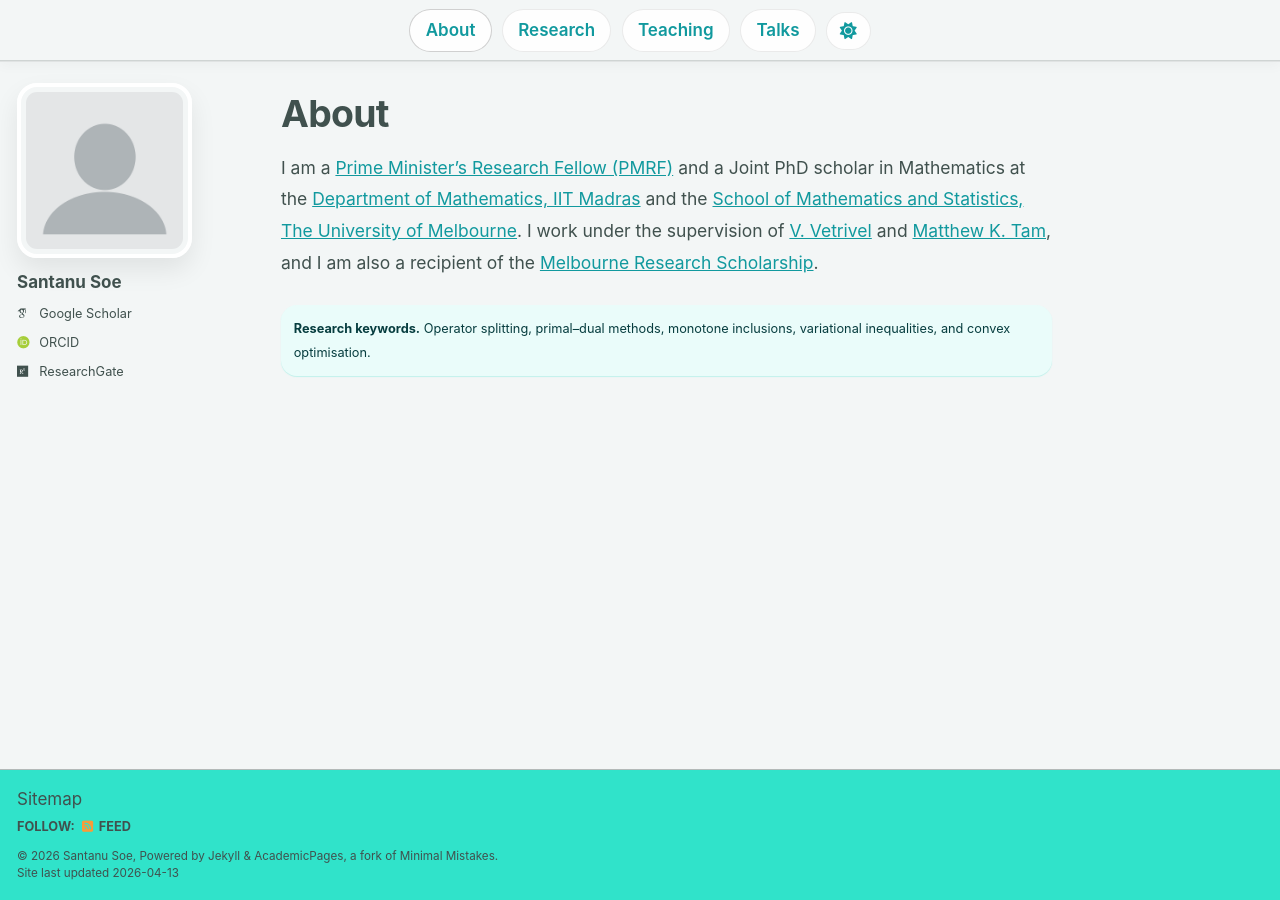
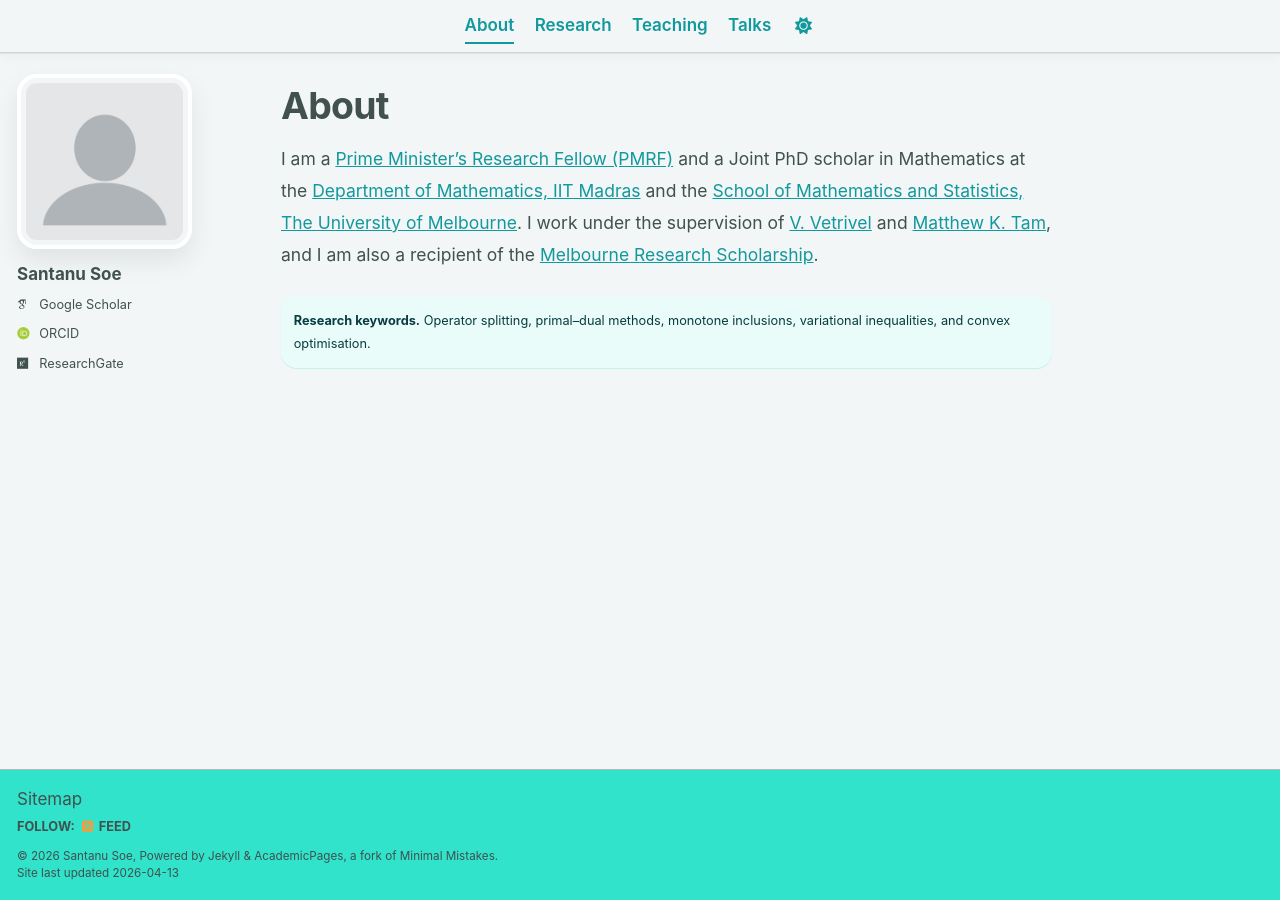
Before and after one commit to santanusoe/santanusoe.github.io, a Jekyll site: the page built from _pages/about.md, in a window 1280 px wide. Built offline with Jekyll 4.4.1, drawn with Linux system fonts in a browser that asks for light colours; some web fonts are replaced; a script bundle is joined from its source files by our own code; library files that are not in the unit come from our copies.

Commit message:
Restore desktop navigation layout while keeping stacked mobile menu

```diff
--- a/assets/css/main.scss
+++ b/assets/css/main.scss
@@ -68,11 +68,12 @@ body {
 }
 
 .site-nav-links {
-  display: flex;
+  display: flex !important;
+  flex-direction: row !important;
   flex-wrap: wrap;
   align-items: center;
   justify-content: center;
-  gap: 0.45rem 0.6rem;
+  gap: 0.45rem 1.2rem;
   list-style: none;
   margin: 0;
   padding: 0;
@@ -86,23 +87,24 @@ body {
   display: inline-flex;
   align-items: center;
   justify-content: center;
-  min-height: 2.25rem;
-  padding: 0.45rem 0.9rem;
-  border-radius: 999px;
+  min-height: auto;
+  padding: 0.2rem 0;
+  border-radius: 0;
   font-weight: 600;
   text-decoration: none;
-  border: 1px solid rgba(0, 0, 0, 0.08);
-  background: rgba(255, 255, 255, 0.86);
+  border: 0;
+  border-bottom: 2px solid transparent;
+  background: transparent;
 }
 
 .site-nav-links__item.selected a {
-  border-color: rgba(0, 0, 0, 0.18);
+  border-bottom-color: currentColor;
 }
 
 .site-nav-links__toggle a {
-  min-width: 2.5rem;
-  padding-left: 0.75rem;
-  padding-right: 0.75rem;
+  min-width: auto;
+  padding-left: 0.2rem;
+  padding-right: 0.2rem;
 }
 
 .sidebar.sticky {
@@ -251,14 +253,23 @@ body {
   }
 
   .site-nav-links {
-    gap: 0.35rem 0.4rem;
-    justify-content: center;
+    flex-direction: column !important;
+    align-items: flex-start;
+    justify-content: flex-start;
+    gap: 0.25rem;
   }
 
   .site-nav-links__item a {
-    min-height: 2.1rem;
-    padding: 0.38rem 0.72rem;
-    font-size: 0.94rem;
+    min-height: 2rem;
+    padding: 0.1rem 0;
+    font-size: 0.98rem;
+    border-bottom: 0;
+  }
+
+  .site-nav-links__item.selected a {
+    border-bottom: 0;
+    text-decoration: underline;
+    text-underline-offset: 0.18rem;
   }
 
   .page {
@@ -309,13 +320,7 @@ body {
     font-size: 1.65rem;
   }
 
-  .site-nav-links {
-    gap: 0.3rem;
-  }
-
   .site-nav-links__item a {
-    min-height: 2rem;
-    padding: 0.34rem 0.58rem;
-    font-size: 0.9rem;
+    font-size: 0.95rem;
   }
 }
```
